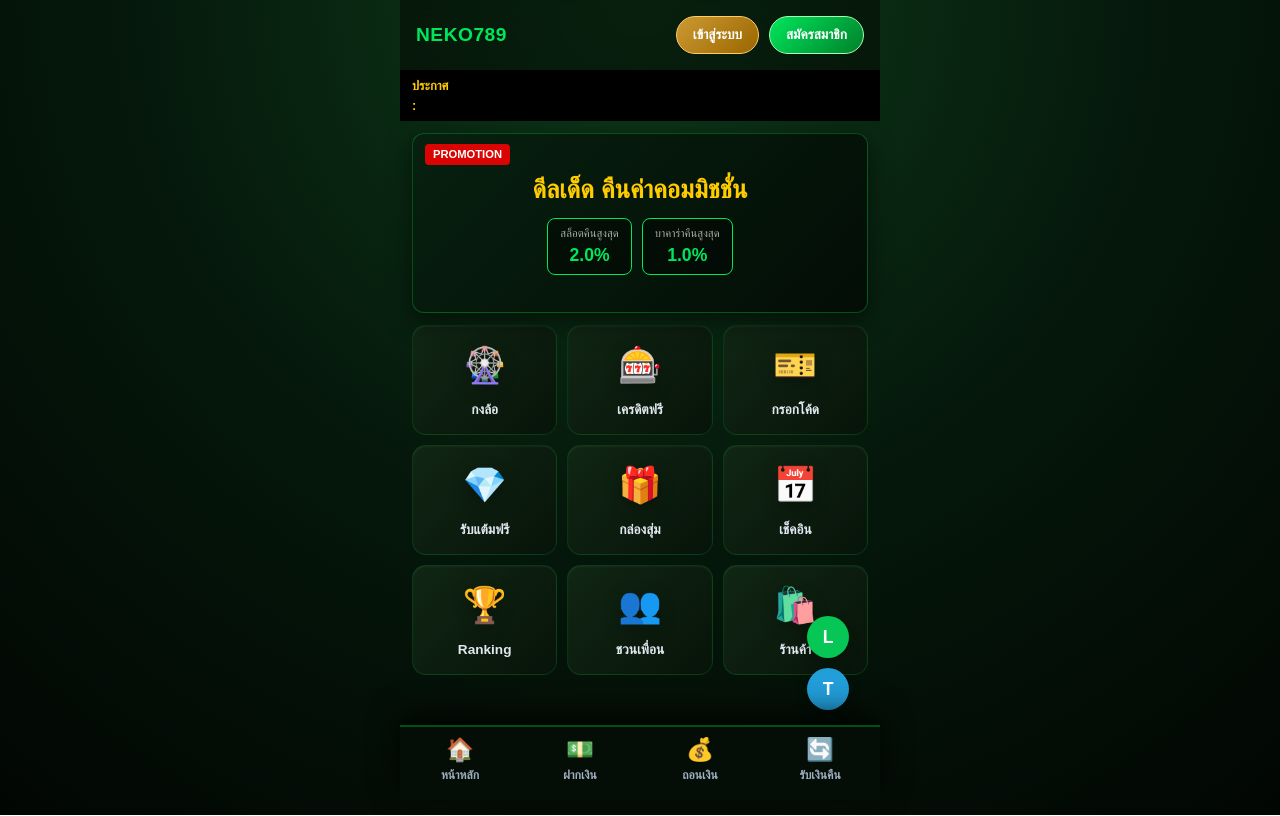
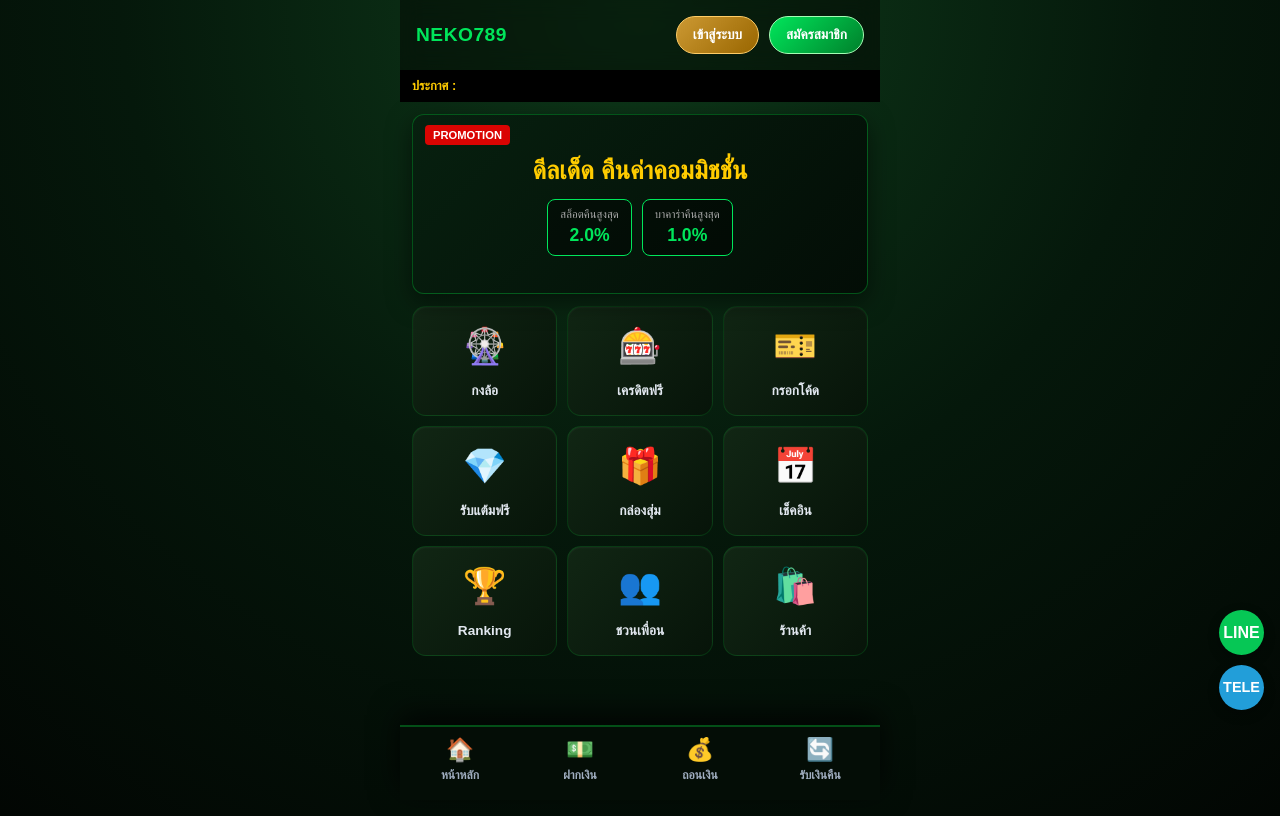
Before and after one commit to Paramudontani/NEKO789, a Next.js app: page / in a window 1280 px wide. Built offline with nearby package versions, Linux system fonts and the light colour scheme.

Commit message:
Refactor Home component by removing unused state
Removed unused banner image state and updated grid menu items to remove color property.

```diff
--- a/app/page.tsx
+++ b/app/page.tsx
@@ -4,20 +4,17 @@ import { useState } from "react";
 import Image from 'next/image';
 
 export default function Home() {
-  // จำลองข้อมูลสไลเดอร์แบนเนอร์ด้านบน
-  const [currentBanner] = useState("https://img5.pic.in.th/file/secure-sv1/RMB-logo.png");
-
   // ข้อมูลเมนูกลาง 9 ช่องตามรูปภาพของคุณ
   const gridMenus = [
-    { id: 1, title: "กงล้อ", icon: "🎡", color: "linear-gradient(135deg, #112614 0%, #071409 100%)" },
-    { id: 2, title: "เครดิตฟรี", icon: "🎰", color: "linear-gradient(135deg, #112614 0%, #071409 100%)" },
-    { id: 3, title: "กรอกโค้ด", icon: "🎫", color: "linear-gradient(135deg, #112614 0%, #071409 100%)" },
-    { id: 4, title: "รับแต้มฟรี", icon: "💎", color: "linear-gradient(135deg, #112614 0%, #071409 100%)" },
-    { id: 5, title: "กล่องสุ่ม", icon: "🎁", color: "linear-gradient(135deg, #112614 0%, #071409 100%)" },
-    { id: 6, title: "เช็คอิน", icon: "📅", color: "linear-gradient(135deg, #112614 0%, #071409 100%)" },
-    { id: 7, title: "Ranking", icon: "🏆", color: "linear-gradient(135deg, #112614 0%, #071409 100%)" },
-    { id: 8, title: "ชวนเพื่อน", icon: "👥", color: "linear-gradient(135deg, #112614 0%, #071409 100%)" },
-    { id: 9, title: "ร้านค้า", icon: "🛍️", color: "linear-gradient(135deg, #112614 0%, #071409 100%)" },
+    { id: 1, title: "กงล้อ", icon: "🎡" },
+    { id: 2, title: "เครดิตฟรี", icon: "🎰" },
+    { id: 3, title: "กรอกโค้ด", icon: "🎫" },
+    { id: 4, title: "รับแต้มฟรี", icon: "💎" },
+    { id: 5, title: "กล่องสุ่ม", icon: "🎁" },
+    { id: 6, title: "เช็คอิน", icon: "📅" },
+    { id: 7, title: "Ranking", icon: "🏆" },
+    { id: 8, title: "ชวนเพื่อน", icon: "👥" },
+    { id: 9, title: "ร้านค้า", icon: "🛍️" },
   ];
 
   return (
@@ -32,13 +29,7 @@ export default function Home() {
       overflowX: 'hidden',
       color: '#ffffff'
     }}>
-      <style jsx global>{`
-        button, a { transition: all 0.15s ease-in-out; }
-        button:active, a:active { transform: scale(0.96); }
-        .grid-item:hover { border-color: #00e65b !important; box-shadow: 0 0 15px rgba(0, 230, 64, 0.2); }
-      `}</style>
-
-      <div style={{ width: '100%', maxWidth: '480px', paddingBottom: '120px', position: 'relative' }}>
+      <div style={{ width: '100%', maxWidth: '480px', paddingBottom: '140px', position: 'relative' }}>
 
         {/* --- HEADER NAVIGATION (แถบบนสุด) --- */}
         <div style={{ display: 'flex', justifyContent: 'space-between', alignItems: 'center', padding: '16px', background: 'rgba(2, 6, 3, 0.5)', backdropFilter: 'blur(10px)' }}>
@@ -56,8 +47,8 @@ export default function Home() {
         </div>
 
         {/* --- MARQUEE ANNOUNCEMENT (ข้อความวิ่ง) --- */}
-        <div style={{ background: '#000', padding: '6px 12px', fontSize: '0.8rem', color: '#a3ffb4', borderY: '1px solid rgba(0,230,64,0.2)', display: 'flex', gap: '10px', overflow: 'hidden' }}>
-          <span style={{ color: '#ffcc00', fontWeight: 'bold', shrink: 0 }}>ประกาศ :</span>
+        <div style={{ background: '#000', padding: '6px 12px', fontSize: '0.8rem', color: '#a3ffb4', display: 'flex', gap: '10px', overflow: 'hidden' }}>
+          <span style={{ color: '#ffcc00', fontWeight: 'bold', flexShrink: 0 }}>ประกาศ :</span>
           <marquee scrollamount="4">ยินดีต้อนรับสู่ NEKO789 ระบบฝาก-ถอน อัตโนมัติ รวดเร็ว ทันใจ บริการท่านตลอด 24 ชั่วโมง 👋</marquee>
         </div>
 
@@ -88,7 +79,6 @@ export default function Home() {
                 target="_blank"
                 rel="noopener noreferrer"
                 key={menu.id}
-                className="grid-item"
                 style={{
                   display: 'flex',
                   flexDirection: 'column',
@@ -96,14 +86,14 @@ export default function Home() {
                   justifyContent: 'center',
                   height: '110px',
                   borderRadius: '14px',
-                  background: menu.color,
+                  background: 'linear-gradient(135deg, #112614 0%, #071409 100%)',
                   border: '1px solid rgba(0, 230, 64, 0.15)',
                   textDecoration: 'none',
                   cursor: 'pointer',
                   boxShadow: 'inset 0 1px 2px rgba(255,255,255,0.05)'
                 }}
               >
-                <span style={{ fontSize: '2.2rem', marginBottom: '8px', display: 'block', filter: 'drop-shadow(0 4px 8px rgba(0,0,0,0.3))' }}>
+                <span style={{ fontSize: '2.2rem', marginBottom: '8px', display: 'block' }}>
                   {menu.icon}
                 </span>
                 <span style={{ fontSize: '0.85rem', color: '#e2e8f0', fontWeight: 600 }}>
@@ -114,13 +104,13 @@ export default function Home() {
           </div>
         </div>
 
-        {/* --- FLOATING FLOATING ACTION BUTTONS (ปุ่ม Line & Telegram ขวาล่างตามรูป) --- */}
-        <div style={{ position: 'fixed', bottom: '90px', right: 'calc(50% - 225px)', display: 'flex', flexDirection: 'column', gap: '10px', zIndex: 99, paddingRight: '16px' }}>
-          <a href="https://lin.ee/SjNoHwy" target="_blank" rel="noopener noreferrer" style={{ width: '42px', height: '42px', borderRadius: '50%', background: '#06c755', display: 'flex', alignItems: 'center', justifyContent: 'center', color: '#fff', textDecoration: 'none', fontSize: '1.1rem', fontWeight: 'bold', boxShadow: '0 4px 12px rgba(0,0,0,0.3)' }}>L</a>
-          <a href="https://neko789.top/wallet" target="_blank" rel="noopener noreferrer" style={{ width: '42px', height: '42px', borderRadius: '50%', background: '#229ED9', display: 'flex', alignItems: 'center', justifyContent: 'center', color: '#fff', textDecoration: 'none', fontSize: '1.1rem', fontWeight: 'bold', boxShadow: '0 4px 12px rgba(0,0,0,0.3)' }}>T</a>
+        {/* --- FLOATING ACTION BUTTONS (ปุ่มติดต่อ ขวาล่าง) --- */}
+        <div style={{ position: 'fixed', bottom: '90px', right: '16px', display: 'flex', flexDirection: 'column', gap: '10px', zIndex: 99 }}>
+          <a href="https://lin.ee/SjNoHwy" target="_blank" rel="noopener noreferrer" style={{ width: '45px', height: '45px', borderRadius: '50%', background: '#06c755', display: 'flex', alignItems: 'center', justifyContent: 'center', color: '#fff', textDecoration: 'none', fontSize: '1rem', fontWeight: 'bold', boxShadow: '0 4px 12px rgba(0,0,0,0.3)' }}>LINE</a>
+          <a href="https://neko789.top/wallet" target="_blank" rel="noopener noreferrer" style={{ width: '45px', height: '45px', borderRadius: '50%', background: '#229ED9', display: 'flex', alignItems: 'center', justifyContent: 'center', color: '#fff', textDecoration: 'none', fontSize: '0.9rem', fontWeight: 'bold', boxShadow: '0 4px 12px rgba(0,0,0,0.3)' }}>TELE</a>
         </div>
 
-        {/* --- FOOTER NAVIGATION (เมนูด้านล่างสุด 4 ปุ่มหลักแบบในรูป) --- */}
+        {/* --- FOOTER NAVIGATION (เมนูด้านล่างสุด 4 ปุ่มหลัก) --- */}
         <div style={{
           position: 'fixed', bottom: 0, left: '50%', transform: 'translateX(-50%)',
           width: '100%', maxWidth: '480px',
```
